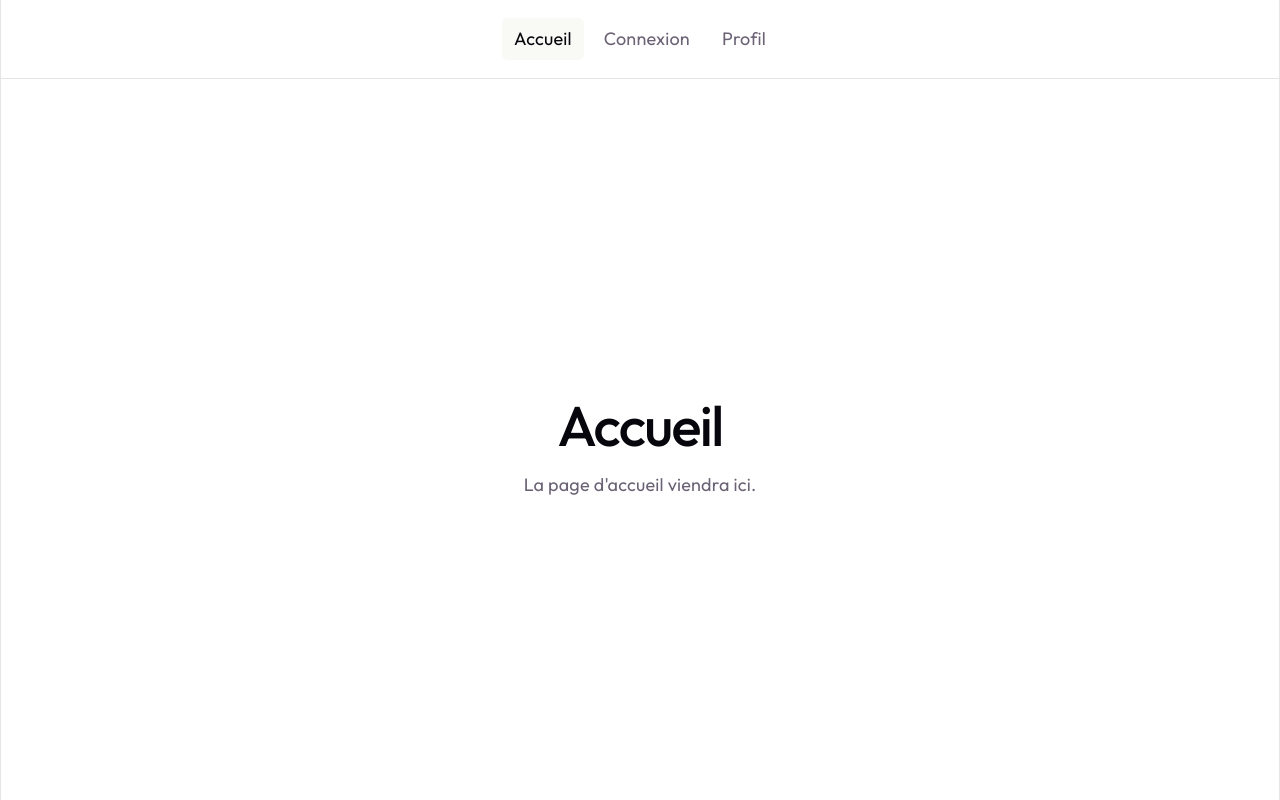
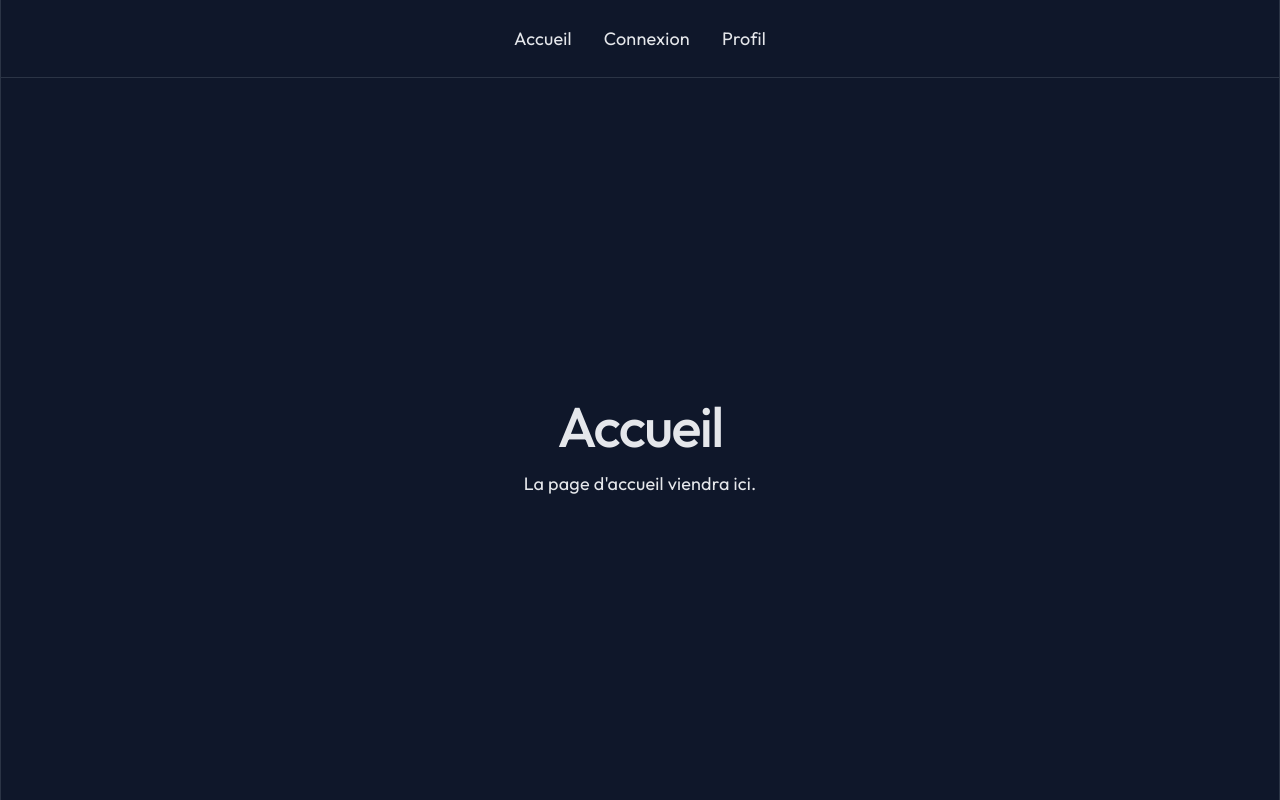
Before and after one commit to NiicoSnow/TFE, a React (Vite) app: page / in a window 1280 px wide. Built offline with nearby package versions, Linux system fonts and the light colour scheme; no server answers.

Commit message:
clearing template

```diff
--- a/src/index.css
+++ b/src/index.css
@@ -7,22 +7,18 @@
 } */
 
 :root {
-  --text: #6b6375;
-  --text-h: #08060d;
-  --bg: #fff;
-  --border: #e5e4e7;
-  --code-bg: #f4f3ec;
-  --accent: #aa3bff;
-  --accent-bg: rgba(170, 59, 255, 0.1);
-  --accent-border: rgba(170, 59, 255, 0.5);
-  --social-bg: rgba(244, 243, 236, 0.5);
+  --text: #E5E7EB;
+  --bg: #0F172A;
+  --element-bg: #1E293B;
+  --border: #6B728050; /* 50% d'opacité */
+  --accent: #EC4899;
   --shadow:
     rgba(0, 0, 0, 0.1) 0 10px 15px -3px, rgba(0, 0, 0, 0.05) 0 4px 6px -2px;
 
   --sans: 'Outfit', system-ui, 'Segoe UI', Roboto, sans-serif;
   --heading: 'Outfit', system-ui, 'Segoe UI', Roboto, sans-serif;
 
-  font: 18px/145% var(--sans);
+  font: 18px/140% var(--sans);
   letter-spacing: 0.18px;
   color-scheme: light dark;
   color: var(--text);
@@ -34,26 +30,6 @@
 
   @media (max-width: 1024px) {
     font-size: 16px;
-  }
-}
-
-@media (prefers-color-scheme: dark) {
-  :root {
-    --text: #9ca3af;
-    --text-h: #f3f4f6;
-    --bg: #16171d;
-    --border: #2e303a;
-    --code-bg: #1f2028;
-    --accent: #c084fc;
-    --accent-bg: rgba(192, 132, 252, 0.15);
-    --accent-border: rgba(192, 132, 252, 0.5);
-    --social-bg: rgba(47, 48, 58, 0.5);
-    --shadow:
-      rgba(0, 0, 0, 0.4) 0 10px 15px -3px, rgba(0, 0, 0, 0.25) 0 4px 6px -2px;
-  }
-
-  #social .button-icon {
-    filter: invert(1) brightness(2);
   }
 }
 
@@ -77,7 +53,7 @@ h1,
 h2 {
   font-family: var(--heading);
   font-weight: 500;
-  color: var(--text-h);
+  color: var(--text);
 }
 
 h1 {
@@ -91,7 +67,7 @@ h1 {
 }
 h2 {
   font-size: 24px;
-  line-height: 118%;
+  line-height: 120%;
   letter-spacing: -0.24px;
   margin: 0 0 8px;
   @media (max-width: 1024px) {
@@ -101,18 +77,3 @@ h2 {
 p {
   margin: 0;
 }
-
-code,
-.counter {
-  font-family: var(--mono);
-  display: inline-flex;
-  border-radius: 4px;
-  color: var(--text-h);
-}
-
-code {
-  font-size: 15px;
-  line-height: 135%;
-  padding: 4px 8px;
-  background: var(--code-bg);
-}
```
